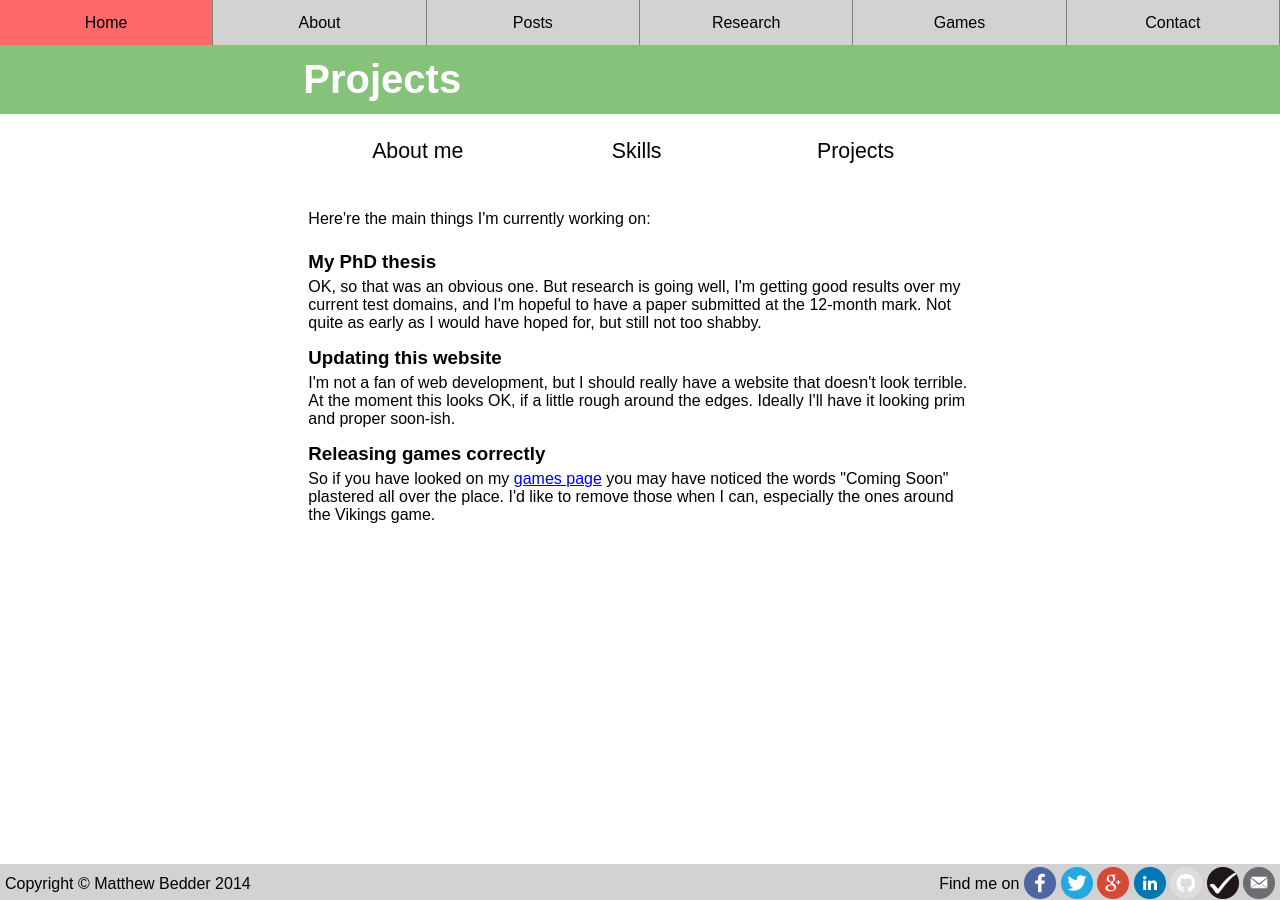
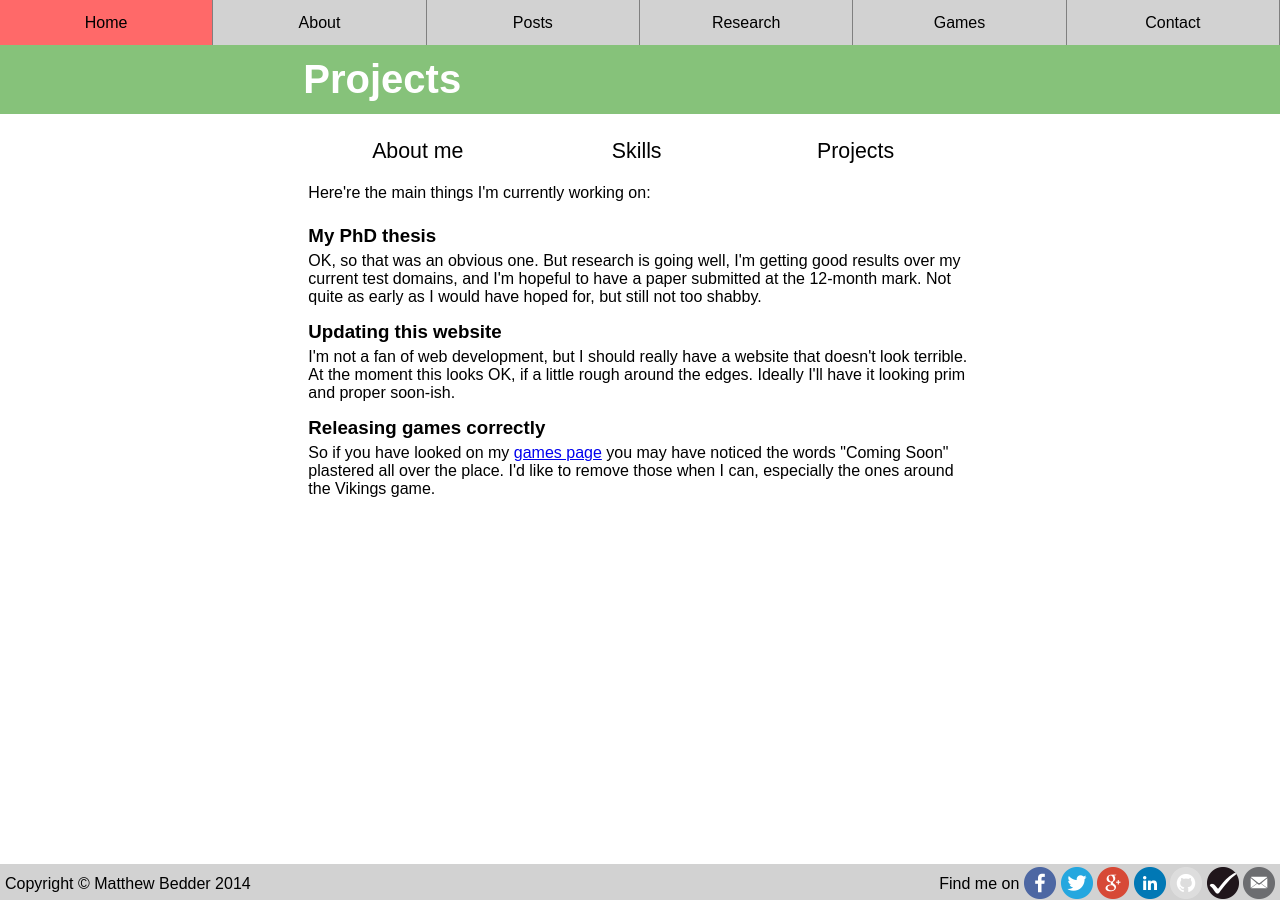
Before and after one commit to bedder/bedder.github.io, a Jekyll site: the page built from about/projects/index.html, in a window 1280 px wide. Built offline with Jekyll 4.4.1, drawn with Linux system fonts in a browser that asks for light colours.

Commit message:
Improved formatting on About pages

```diff
--- a/about/projects/index.html
+++ b/about/projects/index.html
@@ -2,9 +2,6 @@
 layout: about
 title: Projects
 ---
-
-<br/>
-<br/> <!-- Yes, this is a horrible way of formatting things. I'm sorry! -->
 
 Here're the main things I'm currently working on:
 
--- a/css/about.css
+++ b/css/about.css
@@ -63,7 +63,7 @@ div.loading_bar_text {
 
 div.profile_options {
 	display: flex;
-	margin: 10px 0;
+	margin: 10px 0 20px 0;
 }
 
 div.profile_option {
```
